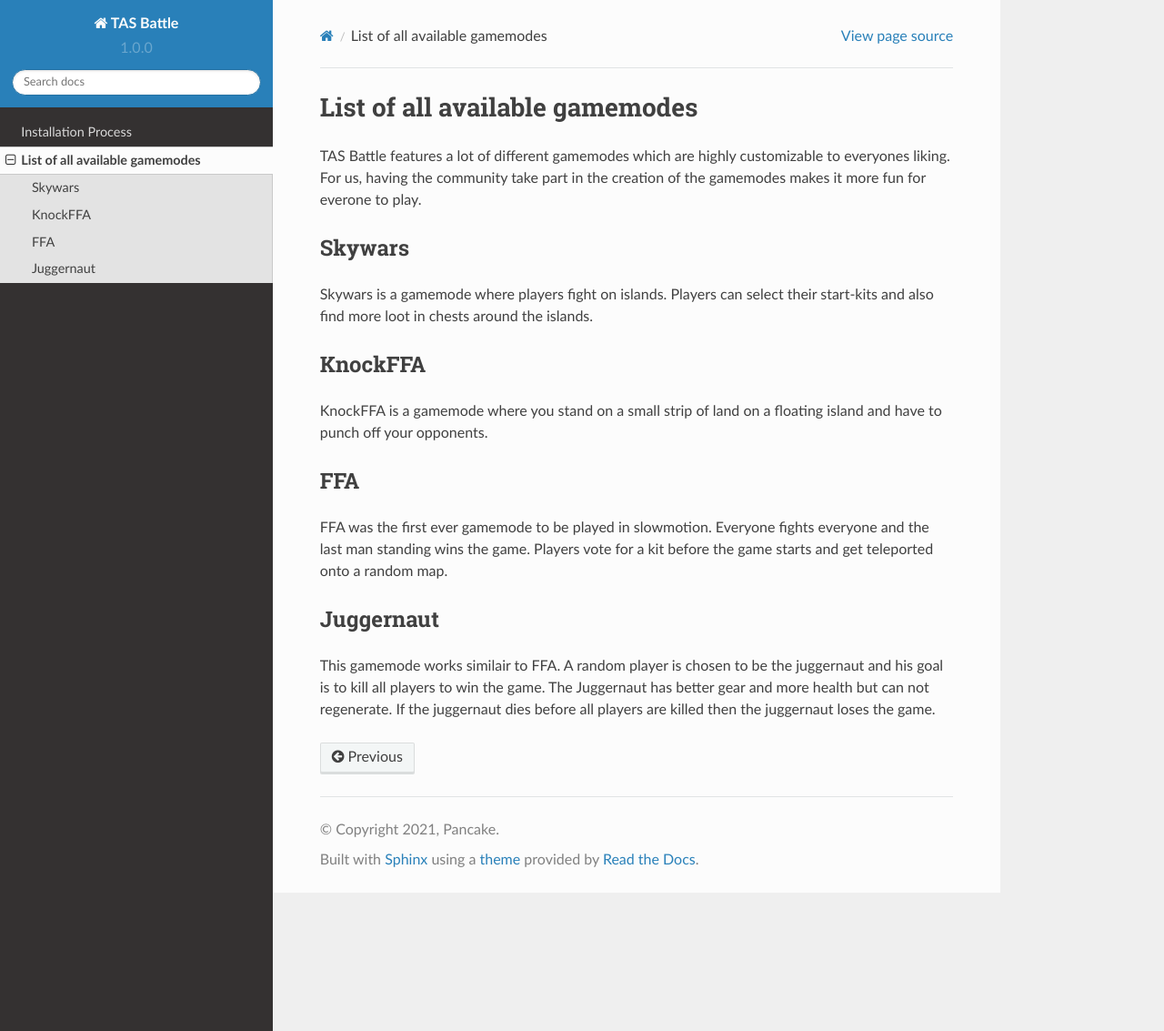
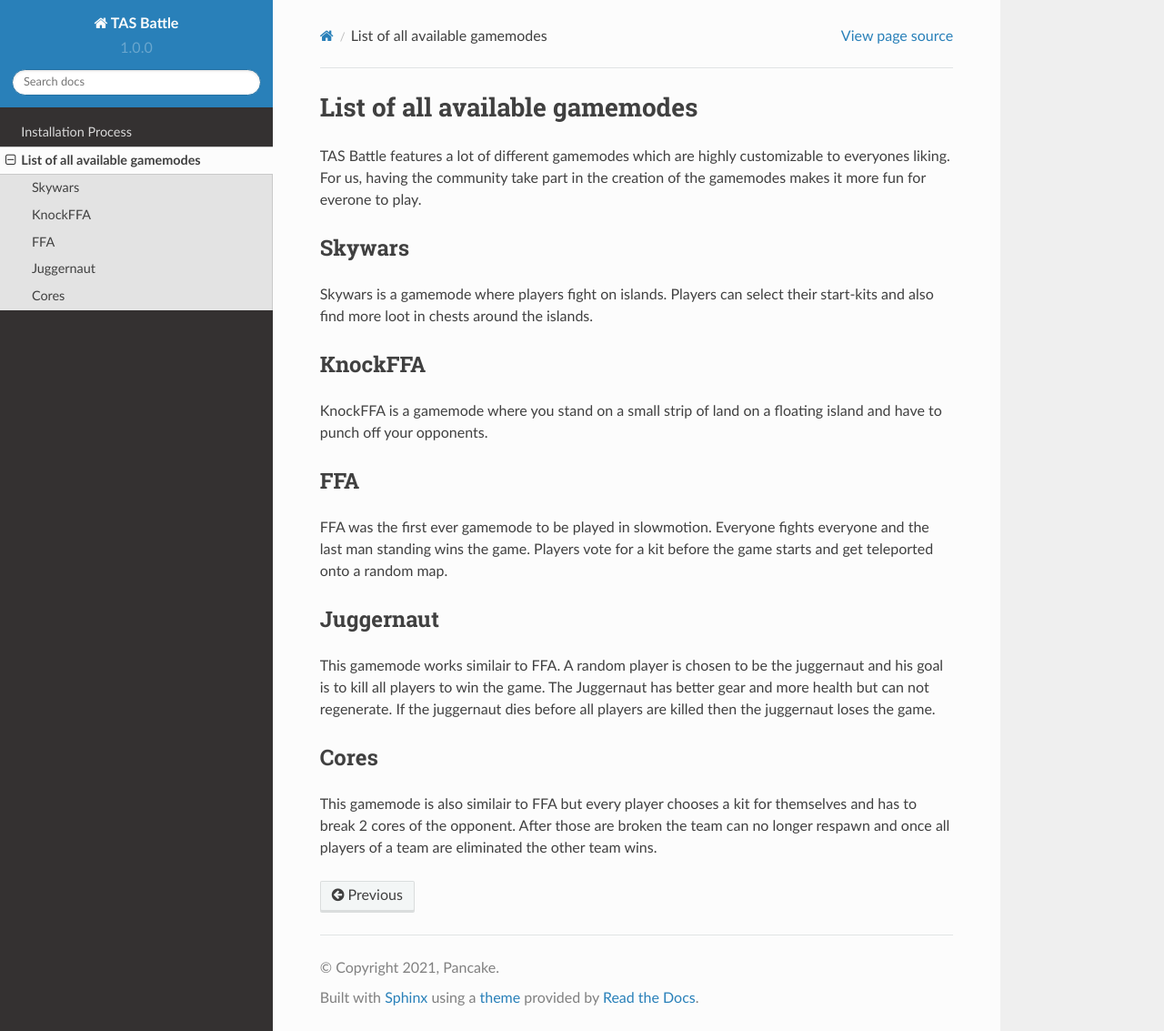
Before and after one commit to MinecraftTAS/TAS-Battle, a Sphinx documentation site: the page built from TAS-Website/source/gamemodes.rst, in a window 1280 px wide and 1133 px high. Shown: the whole window at 91% size. Built offline with Sphinx 7.4.7 and the Read the Docs theme 2.0.0, drawn with Linux system fonts in a browser that asks for light colours.

Commit message:
Update Website

```diff
--- a/TAS-Website/source/gamemodes.rst
+++ b/TAS-Website/source/gamemodes.rst
@@ -22,3 +22,8 @@ Juggernaut
 --------
 This gamemode works similair to FFA. A random player is chosen to be the juggernaut and his goal is to kill all players to win the game.
 The Juggernaut has better gear and more health but can not regenerate. If the juggernaut dies before all players are killed then the juggernaut loses the game.
+
+Cores
+--------
+This gamemode is also similair to FFA but every player chooses a kit for themselves and has to break 2 cores of the opponent. After those are broken the
+team can no longer respawn and once all players of a team are eliminated the other team wins.
```
